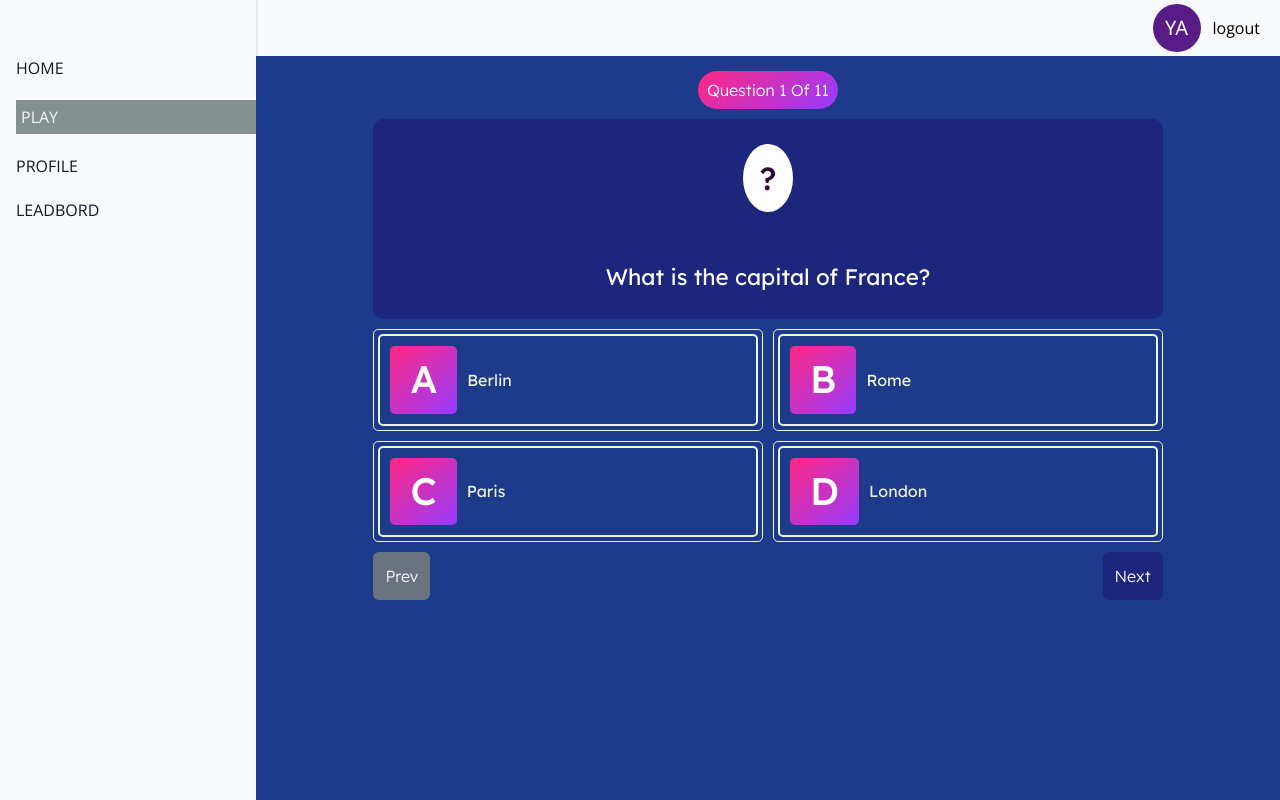
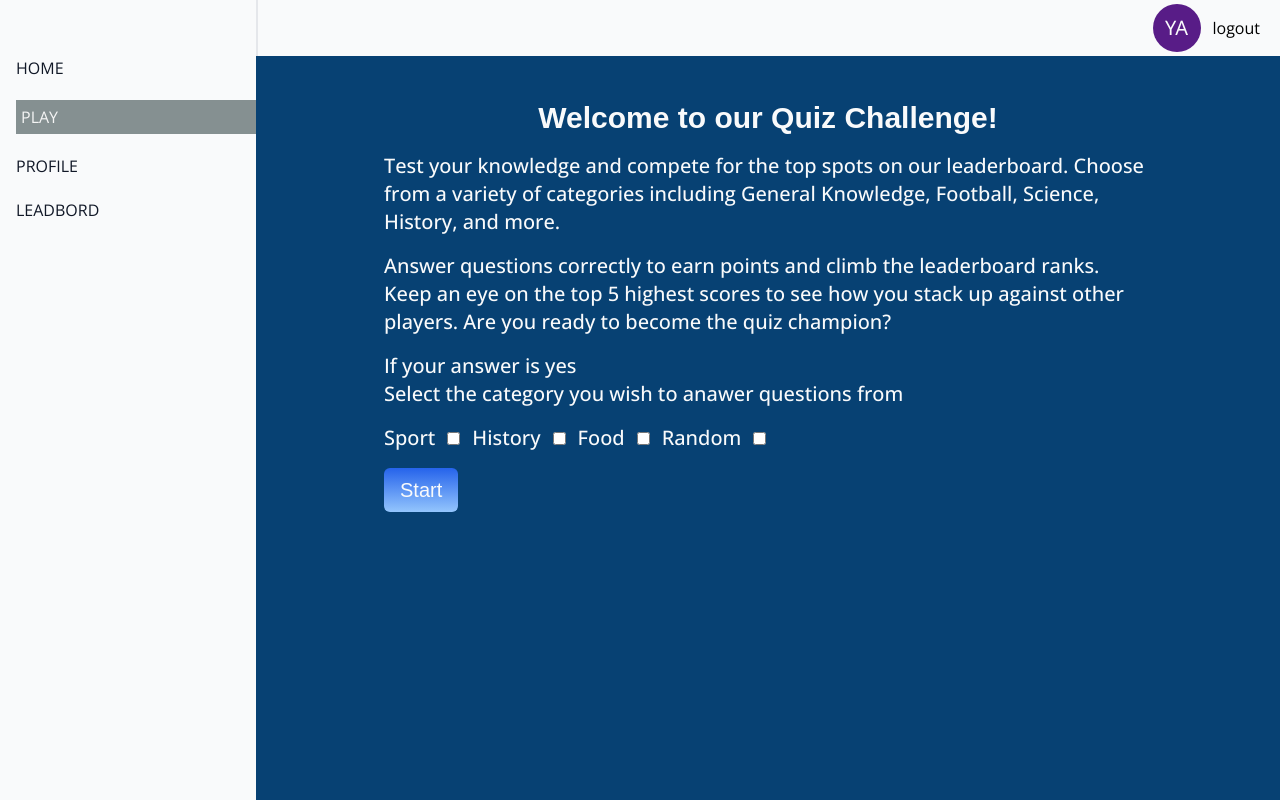
Before and after one commit to Yunusabdul38/Q-and-A, a React (Vite) app: page /dashbord/play in a window 1280 px wide. Built offline with nearby package versions, Linux system fonts and the light colour scheme; data requests are answered from the project's data file; a web font is replaced by a local one.

Commit message:
summary component added

```diff
--- a/src/App.jsx
+++ b/src/App.jsx
@@ -9,7 +9,7 @@ export default function App() {
         <NavLink to="/dashbord/profile">profile</NavLink>
         <NavLink to="/dashbord/leadbord">leadbord</NavLink>
       </ul>
-      <section className="bg-blue-900 h-screen w-full overflow-y-scroll">
+      <section className="bg-[#074173] h-screen w-full overflow-y-scroll">
        <Header/>
         <Outlet />
       </section>
--- /dev/null
+++ b/src/componenet/Dashbord/QandA/Play.jsx
@@ -0,0 +1,58 @@
+import QandA from "./QandA";
+import { useState } from "react";
+export default function Play() {
+  const [play, setPlay] = useState("idle");
+
+  if (play === "active") return <QandA />;
+  const startPlayHandle = function () {
+    setPlay("active");
+  };
+  return (
+    <div className="px-8 md:px-0 text-gray-50 font-medium py-11">
+      <h1 className="font-extrabold text-3xl font-tekur text-center">
+        Welcome to our Quiz Challenge!
+      </h1>
+      <div className="md:w-3/4 mx-auto text-xl grid gap-4 my-4">
+        <p>
+          Test your knowledge and compete for the top spots on our leaderboard.
+          Choose from a variety of categories including General Knowledge,
+          Football, Science, History, and more.
+        </p>
+        <p>
+          Answer questions correctly to earn points and climb the leaderboard
+          ranks. Keep an eye on the top 5 highest scores to see how you stack up
+          against other players. Are you ready to become the quiz champion?
+        </p>
+        <p>
+            If your answer is yes
+            <br />
+            Select the category you wish to anawer questions from
+        </p>
+        <div className="capitalize">
+          <span>
+            <label>sport</label>
+            <input type="checkbox" className="mx-3" />
+          </span>
+          <span>
+            <label>history</label>
+            <input type="checkbox" className="mx-3" />
+          </span>
+          <span>
+            <label>food</label>
+            <input type="checkbox" className="mx-3" />
+          </span>
+          <span>
+            <label>random</label>
+            <input type="checkbox" className="mx-3" />
+          </span>
+        </div>
+        <button
+          className="hover:bg-gradient-to-r hover:from-gray-600 rounded-md  hover:to-blue-300 transition-all duration-200 bg-gradient-to-t from-blue-300 to-blue-600 px-4 py-2 capitalize float-right w-fit font-tekur"
+          onClick={startPlayHandle}
+        >
+          start
+        </button>
+      </div>
+    </div>
+  );
+}
--- a/src/componenet/Dashbord/QandA/QandA.jsx
+++ b/src/componenet/Dashbord/QandA/QandA.jsx
@@ -23,6 +23,7 @@ export default function QandA() {
   function previousQuestionHandler() {
     setQuestionNumber((num) => num - 1);
   }
+  if(!fetchQuestions) return <h1>unable to featch qs</h1>
   return (
     <StyleApp>
       <QuestionNum>
--- a/src/main.jsx
+++ b/src/main.jsx
@@ -3,7 +3,7 @@ import ReactDOM from "react-dom/client";
 import { createBrowserRouter, RouterProvider } from "react-router-dom";
 import Authentication from "./componenet/Authentication.jsx";
 import App from "./App.jsx";
-import QandA from "./componenet/Dashbord/QandA/QandA.jsx";
+import Play from "./componenet/Dashbord/QandA/Play.jsx";
 import "./index.css";
 import { getLocalstorage } from "./services/locatStorage.js";
 import Home from "./componenet/Dashbord/Home.jsx";
@@ -38,7 +38,7 @@ const route = createBrowserRouter([
       },
       {
         path: "/dashbord/play",
-        element: <QandA />,
+        element: <Play />,
         loader: () => fetchQuestions(),
       },
     ],
```
